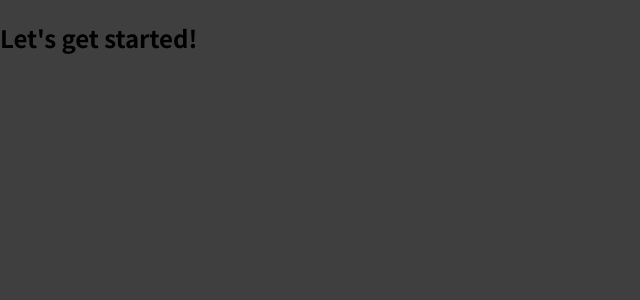
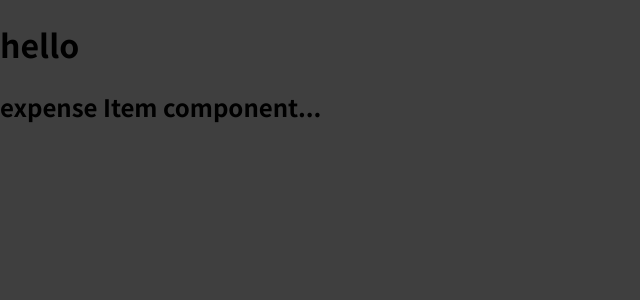
Before and after one commit to Kirushanthi26/expenses-tracker., a React (Create React App) app: page / in a window 1280 px wide. Shown: the top 300 px of the page, without its empty margins (0-640 px from the left). Built offline with nearby package versions, Linux system fonts and the light colour scheme.

Commit message:
create expenseItem file

```diff
--- a/src/App.js
+++ b/src/App.js
@@ -1,9 +1,13 @@
-function App() {
+import React from 'react'
+import ExpenseItem from './components/ExpenseItem'
+
+const App = () => {
   return (
     <div>
-      <h2>Let's get started!</h2>
+       <h1>hello</h1>
+       <ExpenseItem/>
     </div>
-  );
+  )
 }
 
-export default App;
+export default App
--- /dev/null
+++ b/src/components/ExpenseItem.js
@@ -0,0 +1,11 @@
+import React from 'react'
+
+const ExpenseItem = () => {
+  return (
+    <div>
+      <h2>expense Item component...</h2>
+    </div>
+  )
+}
+
+export default ExpenseItem
```
